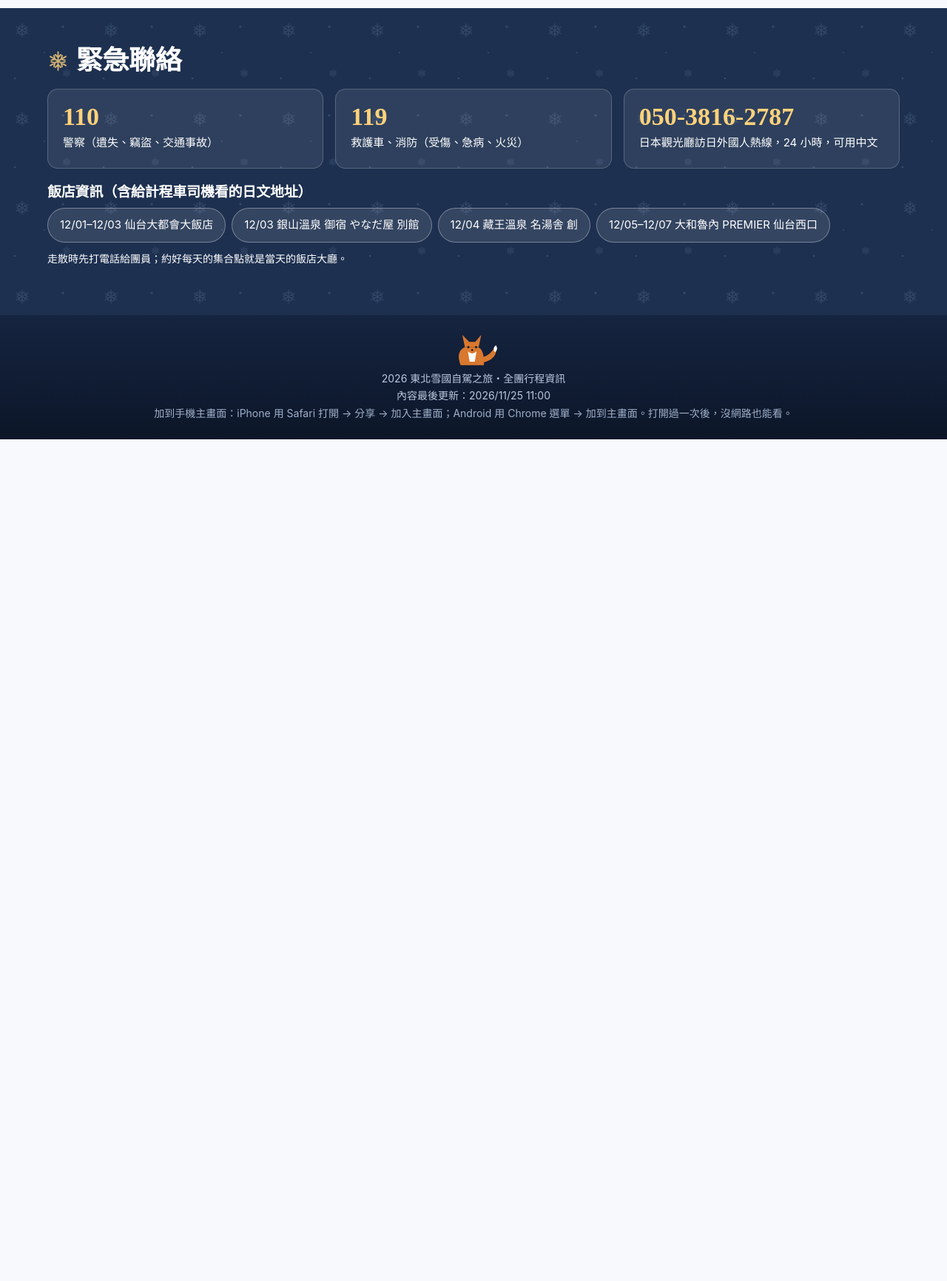
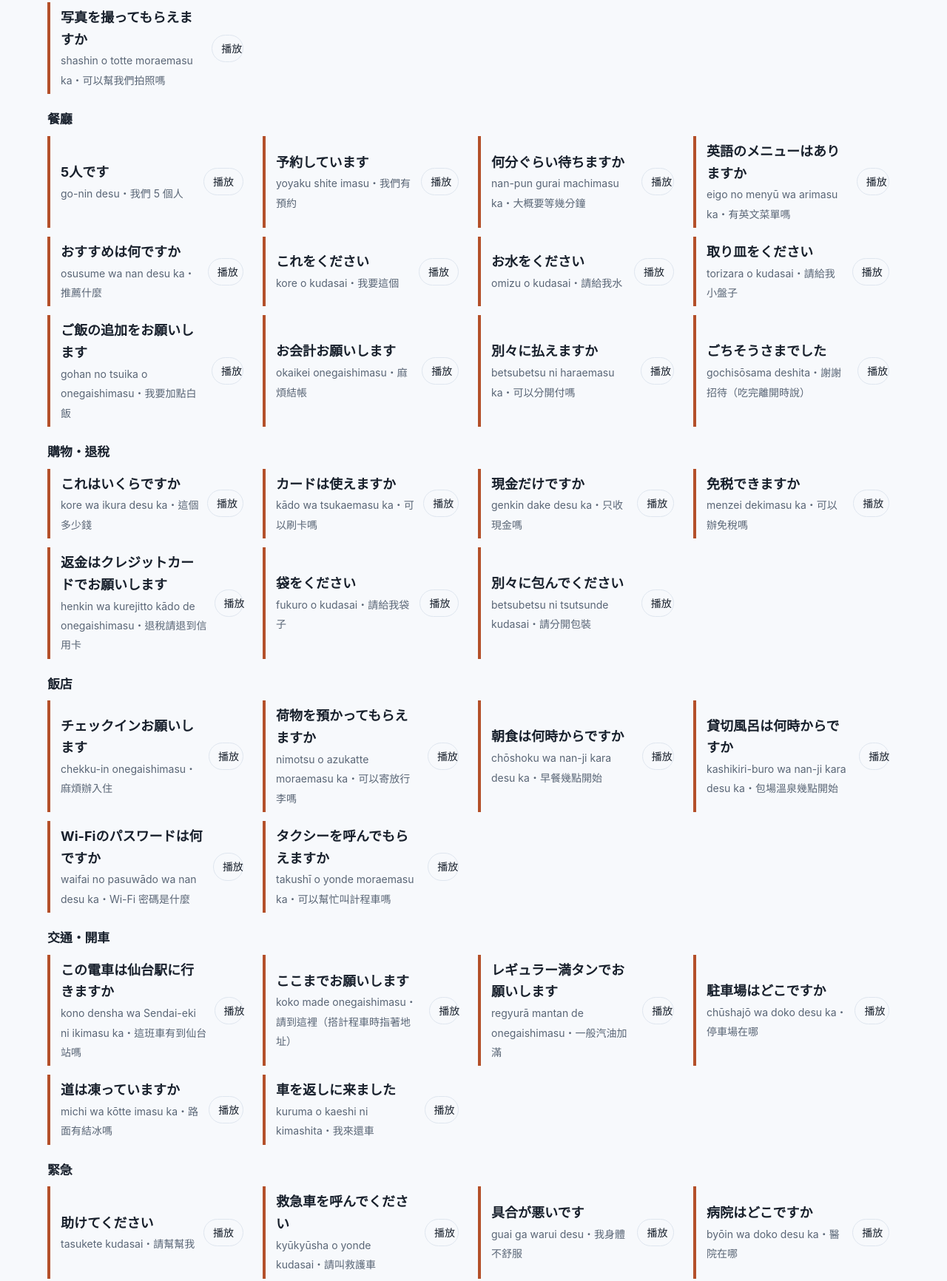
Before and after one commit to s900116-arch/tohoku-trip-2026, a plain HTML site: page index.html in a window 1280 px wide. Shown: the part 9480-11212 px from the top of the page at 74% size. Before the commit the page ends 10074 px from the top, so only its background shows below. Drawn offline with Linux system fonts and the light colour scheme.

Commit message:
Expand practical Japanese to 47 phrases in 6 categories
Co-Authored-By: Claude Opus 5.5 <noreply@anthropic.com>
Claude-Session: https://claude.ai/code/session_01GXPKmmbjDj64VTYdNBs7pC

```diff
--- a/content.json
+++ b/content.json
@@ -940,36 +940,239 @@
  ],
  "phr": [
   {
+   "g": "基本",
    "ja": "すみません",
    "zh": "sumimasen・不好意思／請問"
   },
   {
+   "g": "基本",
    "ja": "ありがとうございます",
    "zh": "arigatō gozaimasu・謝謝"
   },
   {
+   "g": "基本",
+   "ja": "大丈夫です",
+   "zh": "daijōbu desu・不用了／沒關係（婉拒時也可以用）"
+  },
+  {
+   "g": "基本",
+   "ja": "もう一度お願いします",
+   "zh": "mō ichido onegaishimasu・請再說一次"
+  },
+  {
+   "g": "基本",
+   "ja": "ゆっくり話してください",
+   "zh": "yukkuri hanashite kudasai・請說慢一點"
+  },
+  {
+   "g": "基本",
+   "ja": "日本語がわかりません",
+   "zh": "nihongo ga wakarimasen・我不懂日文"
+  },
+  {
+   "g": "基本",
+   "ja": "トイレはどこですか",
+   "zh": "toire wa doko desu ka・廁所在哪"
+  },
+  {
+   "g": "基本",
+   "ja": "写真を撮ってもいいですか",
+   "zh": "shashin o totte mo ii desu ka・可以拍照嗎"
+  },
+  {
+   "g": "基本",
+   "ja": "写真を撮ってもらえますか",
+   "zh": "shashin o totte moraemasu ka・可以幫我們拍照嗎"
+  },
+  {
+   "g": "餐廳",
+   "ja": "5人です",
+   "zh": "go-nin desu・我們 5 個人"
+  },
+  {
+   "g": "餐廳",
+   "ja": "予約しています",
+   "zh": "yoyaku shite imasu・我們有預約"
+  },
+  {
+   "g": "餐廳",
+   "ja": "何分ぐらい待ちますか",
+   "zh": "nan-pun gurai machimasu ka・大概要等幾分鐘"
+  },
+  {
+   "g": "餐廳",
+   "ja": "英語のメニューはありますか",
+   "zh": "eigo no menyū wa arimasu ka・有英文菜單嗎"
+  },
+  {
+   "g": "餐廳",
+   "ja": "おすすめは何ですか",
+   "zh": "osusume wa nan desu ka・推薦什麼"
+  },
+  {
+   "g": "餐廳",
    "ja": "これをください",
    "zh": "kore o kudasai・我要這個"
   },
   {
-   "ja": "トイレはどこですか",
-   "zh": "toire wa doko desu ka・廁所在哪"
+   "g": "餐廳",
+   "ja": "お水をください",
+   "zh": "omizu o kudasai・請給我水"
   },
   {
-   "ja": "写真を撮ってもいいですか",
-   "zh": "shashin o totte mo ii desu ka・可以拍照嗎"
+   "g": "餐廳",
+   "ja": "取り皿をください",
+   "zh": "torizara o kudasai・請給我小盤子"
   },
   {
+   "g": "餐廳",
+   "ja": "ご飯の追加をお願いします",
+   "zh": "gohan no tsuika o onegaishimasu・我要加點白飯"
+  },
+  {
+   "g": "餐廳",
    "ja": "お会計お願いします",
    "zh": "okaikei onegaishimasu・麻煩結帳"
   },
   {
+   "g": "餐廳",
+   "ja": "別々に払えますか",
+   "zh": "betsubetsu ni haraemasu ka・可以分開付嗎"
+  },
+  {
+   "g": "餐廳",
+   "ja": "ごちそうさまでした",
+   "zh": "gochisōsama deshita・謝謝招待（吃完離開時說）"
+  },
+  {
+   "g": "購物・退稅",
+   "ja": "これはいくらですか",
+   "zh": "kore wa ikura desu ka・這個多少錢"
+  },
+  {
+   "g": "購物・退稅",
+   "ja": "カードは使えますか",
+   "zh": "kādo wa tsukaemasu ka・可以刷卡嗎"
+  },
+  {
+   "g": "購物・退稅",
    "ja": "現金だけですか",
    "zh": "genkin dake desu ka・只收現金嗎"
   },
   {
-   "ja": "5人です",
-   "zh": "go-nin desu・我們 5 個人"
+   "g": "購物・退稅",
+   "ja": "免税できますか",
+   "zh": "menzei dekimasu ka・可以辦免稅嗎"
+  },
+  {
+   "g": "購物・退稅",
+   "ja": "返金はクレジットカードでお願いします",
+   "zh": "henkin wa kurejitto kādo de onegaishimasu・退稅請退到信用卡"
+  },
+  {
+   "g": "購物・退稅",
+   "ja": "袋をください",
+   "zh": "fukuro o kudasai・請給我袋子"
+  },
+  {
+   "g": "購物・退稅",
+   "ja": "別々に包んでください",
+   "zh": "betsubetsu ni tsutsunde kudasai・請分開包裝"
+  },
+  {
+   "g": "飯店",
+   "ja": "チェックインお願いします",
+   "zh": "chekku-in onegaishimasu・麻煩辦入住"
+  },
+  {
+   "g": "飯店",
+   "ja": "荷物を預かってもらえますか",
+   "zh": "nimotsu o azukatte moraemasu ka・可以寄放行李嗎"
+  },
+  {
+   "g": "飯店",
+   "ja": "朝食は何時からですか",
+   "zh": "chōshoku wa nan-ji kara desu ka・早餐幾點開始"
+  },
+  {
+   "g": "飯店",
+   "ja": "貸切風呂は何時からですか",
+   "zh": "kashikiri-buro wa nan-ji kara desu ka・包場溫泉幾點開始"
+  },
+  {
+   "g": "飯店",
+   "ja": "Wi-Fiのパスワードは何ですか",
+   "zh": "waifai no pasuwādo wa nan desu ka・Wi-Fi 密碼是什麼"
+  },
+  {
+   "g": "飯店",
+   "ja": "タクシーを呼んでもらえますか",
+   "zh": "takushī o yonde moraemasu ka・可以幫忙叫計程車嗎"
+  },
+  {
+   "g": "交通・開車",
+   "ja": "この電車は仙台駅に行きますか",
+   "zh": "kono densha wa Sendai-eki ni ikimasu ka・這班車有到仙台站嗎"
+  },
+  {
+   "g": "交通・開車",
+   "ja": "ここまでお願いします",
+   "zh": "koko made onegaishimasu・請到這裡（搭計程車時指著地址）"
+  },
+  {
+   "g": "交通・開車",
+   "ja": "レギュラー満タンでお願いします",
+   "zh": "regyurā mantan de onegaishimasu・一般汽油加滿"
+  },
+  {
+   "g": "交通・開車",
+   "ja": "駐車場はどこですか",
+   "zh": "chūshajō wa doko desu ka・停車場在哪"
+  },
+  {
+   "g": "交通・開車",
+   "ja": "道は凍っていますか",
+   "zh": "michi wa kōtte imasu ka・路面有結冰嗎"
+  },
+  {
+   "g": "交通・開車",
+   "ja": "車を返しに来ました",
+   "zh": "kuruma o kaeshi ni kimashita・我來還車"
+  },
+  {
+   "g": "緊急",
+   "ja": "助けてください",
+   "zh": "tasukete kudasai・請幫幫我"
+  },
+  {
+   "g": "緊急",
+   "ja": "救急車を呼んでください",
+   "zh": "kyūkyūsha o yonde kudasai・請叫救護車"
+  },
+  {
+   "g": "緊急",
+   "ja": "具合が悪いです",
+   "zh": "guai ga warui desu・我身體不舒服"
+  },
+  {
+   "g": "緊急",
+   "ja": "病院はどこですか",
+   "zh": "byōin wa doko desu ka・醫院在哪"
+  },
+  {
+   "g": "緊急",
+   "ja": "道に迷いました",
+   "zh": "michi ni mayoimashita・我迷路了"
+  },
+  {
+   "g": "緊急",
+   "ja": "財布をなくしました",
+   "zh": "saifu o nakushimashita・我的錢包不見了"
+  },
+  {
+   "g": "緊急",
+   "ja": "警察を呼んでください",
+   "zh": "keisatsu o yonde kudasai・請叫警察"
   }
  ],
  "forecast": {
--- a/index.html
+++ b/index.html
@@ -133,6 +133,8 @@ button.reset:focus-visible{outline:3px solid var(--red);outline-offset:2px}
 .phr{display:grid;grid-template-columns:repeat(auto-fit,minmax(230px,1fr));gap:12px}
 .phr div{border-left:4px solid var(--pine);padding:6px 14px}
 .phr b{display:block;font-size:18px}
+.phr .phrg{grid-column:1/-1;margin:14px 0 0;font-size:17px;border:0;padding:0}
+.phr .phrg:first-child{margin-top:0}
 .phr span{color:var(--soft);font-size:14px}
 .sos{background:var(--pine);color:#fff}
 .sos h2{color:#fff}
@@ -617,7 +619,7 @@ $("reset").addEventListener("click",()=>{st={};store.del(pkKey);renderPack()});
 const renderTax=()=>{const T=C.tax;if(!T){$("tax").hidden=true;return}$("taxlead").textContent=T.lead||"";$("taxg").innerHTML=(T.cards||[]).map((c,i)=>`<div class="card${/機場/.test(c.title)?" air":""}" id="tax-${i}"><h3>${esc(c.title)}</h3>${pts((c.pts||[]).join("\n")+((c.pts||[]).length<2?"\n":""))}</div>`).join("")};
 const renderNotes=()=>{$("notes").innerHTML=C.notes.map((n,i)=>`<div class="card" id="note-${i}"><h3>${esc(n.title)}</h3><p>${esc(n.text)}</p></div>`).join('')};
 const canSpeak="speechSynthesis" in window;
-const renderPhr=()=>{$("phr").innerHTML=C.phr.map((p,i)=>`<div id="phr-${i}"><div><b lang="ja">${esc(p.ja)}</b><span>${esc(p.zh)}</span></div>${canSpeak?`<button class="btn sm say" type="button" data-say="${esc(p.ja)}" aria-label="播放發音：${esc(p.ja)}">播放</button>`:""}</div>`).join('')};
+const renderPhr=()=>{let h="",cur=null;C.phr.forEach((p,i)=>{if(p.g&&p.g!==cur){h+=`<h3 class="phrg">${esc(p.g)}</h3>`;cur=p.g}h+=`<div id="phr-${i}"><div><b lang="ja">${esc(p.ja)}</b><span>${esc(p.zh)}</span></div>${canSpeak?`<button class="btn sm say" type="button" data-say="${esc(p.ja)}" aria-label="播放發音：${esc(p.ja)}">播放</button>`:""}</div>`});$("phr").innerHTML=h};
 document.addEventListener("click",e=>{const b=e.target.closest("[data-say]");if(!b)return;try{speechSynthesis.cancel();const u=new SpeechSynthesisUtterance(b.dataset.say);u.lang="ja-JP";u.rate=.85;const v=speechSynthesis.getVoices().find(v=>/^ja/i.test(v.lang));if(v)u.voice=v;speechSynthesis.speak(u)}catch(err){}});
 
 /* ---------- today ---------- */
@@ -658,7 +660,7 @@ if(C.announce)idx.push({lab:"公告",cat:"提醒",title:"最新公告",sub:C.ann
 idx.push({lab:"航班",cat:"交通",title:"去程 JX862 12/01 11:50 → 16:00",sub:"桃園 T1 → 仙台機場 星宇航空 起飛 抵達 集合",tgt:"flight"},{lab:"航班",cat:"交通",title:"回程 JX863 12/07 17:25 → 20:35",sub:"仙台機場 → 桃園 T1 星宇航空 起飛 抵達",tgt:"flight"});
 C.hotels.forEach((h,i)=>idx.push({lab:"住宿",cat:"住宿",title:h.name,sub:[h.when,h.desc,h.ja,h.addr,h.tel,"飯店 旅館 地址 電話 計程車"].join(" "),tgt:`hotel-${i}`}));
 C.notes.forEach((n,i)=>idx.push({lab:"提醒",cat:"提醒",title:n.title,sub:n.text,tgt:`note-${i}`}));
-C.phr.forEach((p,i)=>idx.push({lab:"日語",cat:"日語",title:p.ja,sub:p.zh,tgt:`phr-${i}`}));
+C.phr.forEach((p,i)=>idx.push({lab:"日語",cat:p.g||"日語",title:p.ja,sub:p.zh,tgt:`phr-${i}`}));
 C.items.forEach((x,i)=>idx.push({lab:"行李",cat:"行李",title:x,sub:"行李清單 要帶什麼",tgt:`pack-${i}`}));
 (C.wx||[]).forEach((w,i)=>idx.push({lab:`Day ${i+1}`,cat:"提醒",title:`Day ${i+1} 天氣：${w.sky} ${w.temp}`,sub:[w.place,"天氣 下雨 下雪 穿著 開車 路況",w.trip,w.drive,w.wear].join(" "),tgt:`wx-${i}`}));C.temps.forEach(t=>idx.push({lab:"天氣",cat:"天氣",title:`${t.place} 約 ${t.lo}° / ${t.hi}°`,sub:"氣溫 天氣 冷 穿著 預報",tgt:"weather"}));
 idx.push({lab:"緊急",cat:"緊急",title:"110 警察",sub:"遺失 竊盜 交通事故 報警",tgt:"sos"},{lab:"緊急",cat:"緊急",title:"119 救護車、消防",sub:"受傷 急病 火災 醫院",tgt:"sos"},{lab:"緊急",cat:"緊急",title:"050-3816-2787 訪日外國人熱線",sub:"24 小時 中文 求助",tgt:"sos"},{lab:"緊急",cat:"緊急",title:"給計程車司機看的飯店地址",sub:"計程車 司機 地址 走散 迷路",tgt:"sos"})};
--- a/sw.js
+++ b/sw.js
@@ -1,4 +1,4 @@
-const CACHE="tohoku26-v9";
+const CACHE="tohoku26-v10";
 const CORE=["./","index.html","content.json","manifest.webmanifest","icon-192.png","icon-512.png","apple-touch-icon.png","favicon.svg","favicon-32.png","hero-800.jpg","hero-1200.jpg"];
 self.addEventListener("install",e=>{e.waitUntil(caches.open(CACHE).then(c=>c.addAll(CORE)).then(()=>self.skipWaiting()))});
 self.addEventListener("activate",e=>{e.waitUntil(caches.keys().then(ks=>Promise.all(ks.filter(k=>k!==CACHE).map(k=>caches.delete(k)))).then(()=>self.clients.claim()))});
```
Also changed, not shown: 2 other files.
